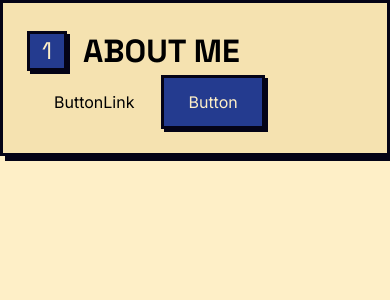
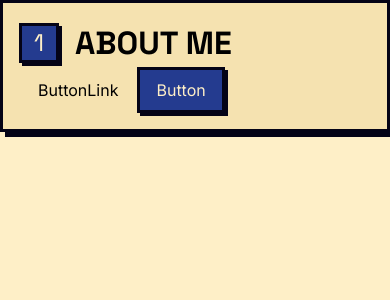
Before and after one commit to MartinLe01/portfolio, a React (Vite) app: page / in a window 390 px wide. Shown: the top 300 px of the page. Built offline with nearby package versions, Linux system fonts and the light colour scheme.

Commit message:
feat: adjust resonsiviness of components

```diff
--- a/src/components/Button.tsx
+++ b/src/components/Button.tsx
@@ -20,7 +20,7 @@ export function Button({ children, variant, ...rest }: ButtonProps) {
   return (
     <button
       {...rest}
-      className={`${variationStyles[variant]} px-6 py-3 text-base inline-flex`}
+      className={`${variationStyles[variant]} px-4 py-2 md:px-6 md:py-3 text-base inline-flex`}
     >
       {children}
     </button>
@@ -36,7 +36,7 @@ export function ButtonLink({ children, variant, ...rest }: ButtonLinkProps) {
   return (
     <a
       {...rest}
-      className={`${variationStyles[variant]} px-6 py-3 text-base inline-flex`}
+      className={`${variationStyles[variant]} px-4 py-2 md:px-6 md:py-3 text-base inline-flex`}
     >
       {children}
     </a>
--- a/src/components/Card.tsx
+++ b/src/components/Card.tsx
@@ -4,7 +4,7 @@ type CardProps = {
 
 export function Card({ children }: CardProps) {
   return (
-    <div className="bg-cream-tinted p-6 border-3 border-ink shadow-neo-md">
+    <div className="bg-cream-tinted p-4 md:p-6 border-3 border-ink shadow-neo-md">
       {children}
     </div>
   );
--- a/src/components/SectionHeading.tsx
+++ b/src/components/SectionHeading.tsx
@@ -6,7 +6,7 @@ type SectionHeadingProps = {
 export function SectionHeading({ orderNum, title }: SectionHeadingProps) {
   return (
     <div className="flex items-center gap-4 font-heading">
-      <div className="text-2xl md:text-[32px] text-cream w-10 h-10 p-1 bg-blueberry border-3 border-ink flex justify-center items-center shadow-neo-sm">
+      <div className="text-2xl md:text-[32px] text-cream w-10 h-10 bg-blueberry border-3 border-ink flex justify-center items-center shadow-neo-sm">
         {orderNum}
       </div>
       <h2 className="text-[32px] md:text-[40px] font-bold">{title}</h2>
```
